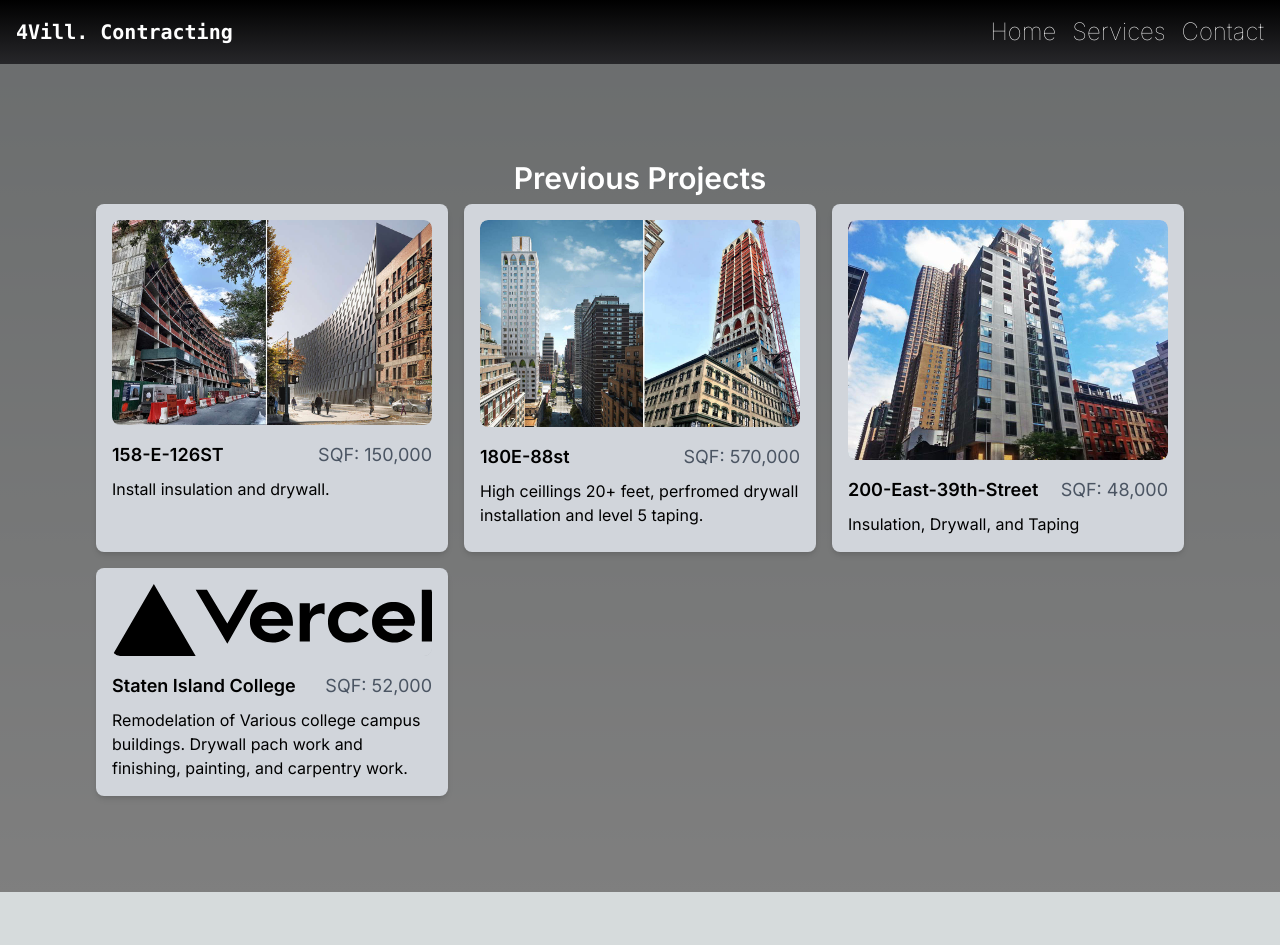
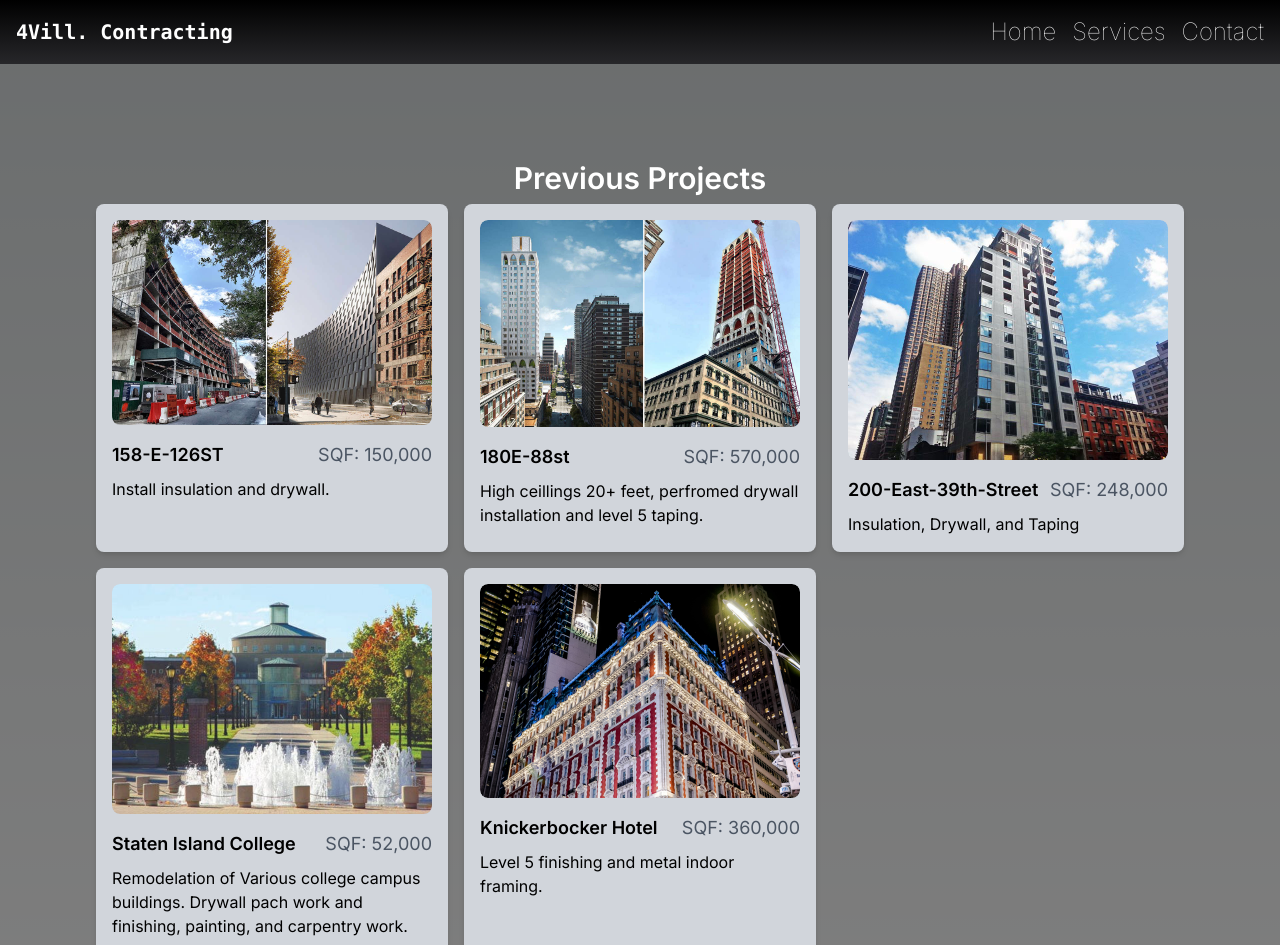
Before and after one commit to marcelchelo/4vill, a Next.js app: page /projects in a window 1280 px wide. Shown: the top 945 px of the page. Before the commit the page ends 892 px from the top, so only its background shows below. Built offline with nearby package versions, Linux system fonts and the light colour scheme.

Commit message:
Added images of previous jobsites.

```diff
--- a/app/projects/page.tsx
+++ b/app/projects/page.tsx
@@ -19,17 +19,23 @@ const cardData = [
   {
     siteName: "200-East-39th-Street",
     address: "505 Walnut St",
-    sqf: "48,000",
+    sqf: "248,000",
     scope: "Insulation, Drywall, and Taping ",
     image: "/200-East-39th-Street.jpg",
   },
   {
     siteName: "Staten Island College",
-    address: "60",
     sqf: "52,000",
     scope: "Remodelation of Various college campus buildings. Drywall pach work and finishing, painting, and carpentry work. ",
-    image: "/vercel.svg",
+    image: "/cuny.jpg",
   },
+  {
+    siteName: "Knickerbocker Hotel",
+    image: "/knickerbocker.jpg",
+    sqf: "360,000",
+    scope: "Level 5 finishing and metal indoor framing."
+  },
+
 ];
 
 export default function Page() {
```
Also changed, not shown: public/cuny.jpg (added), public/knickerbocker.jpg (added).
